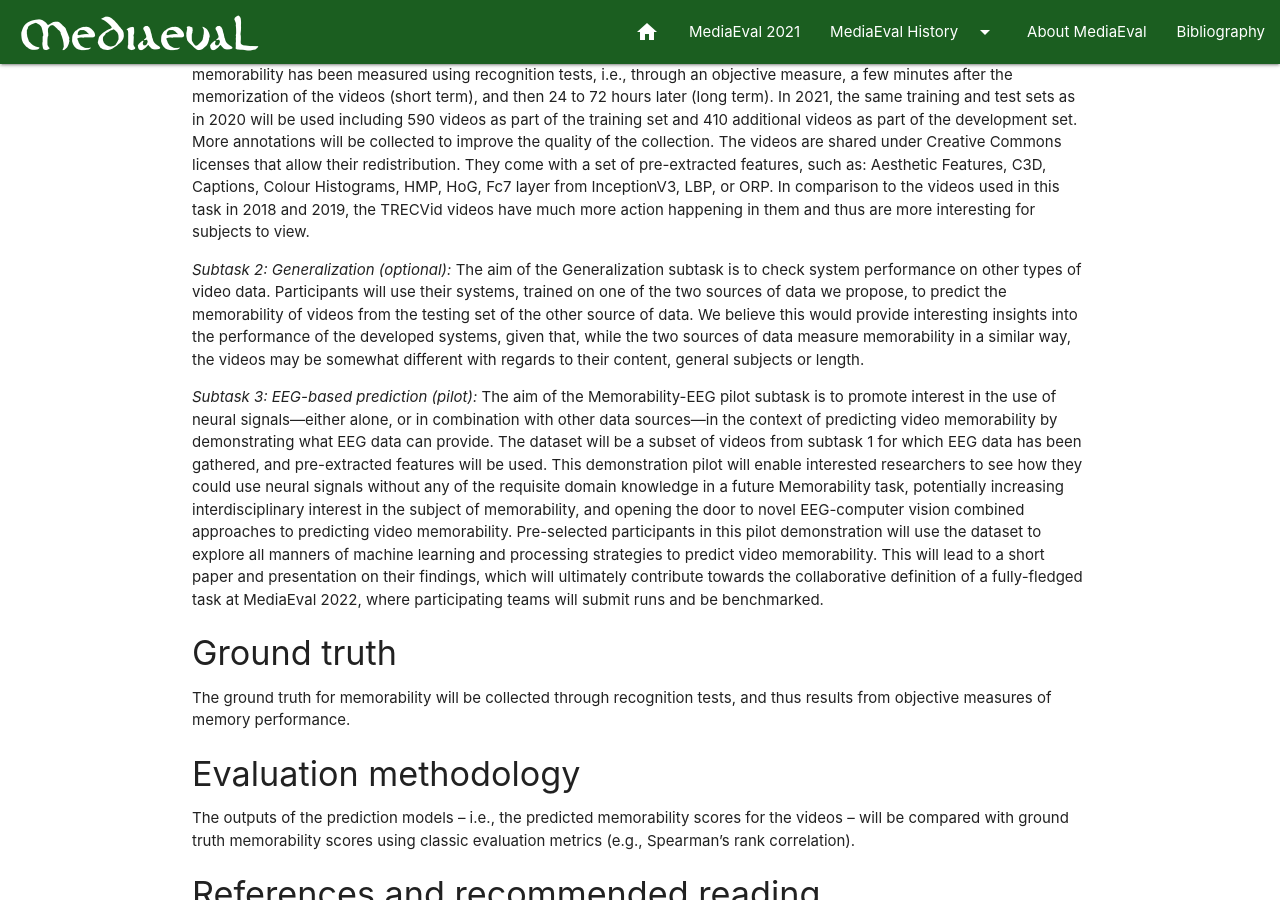
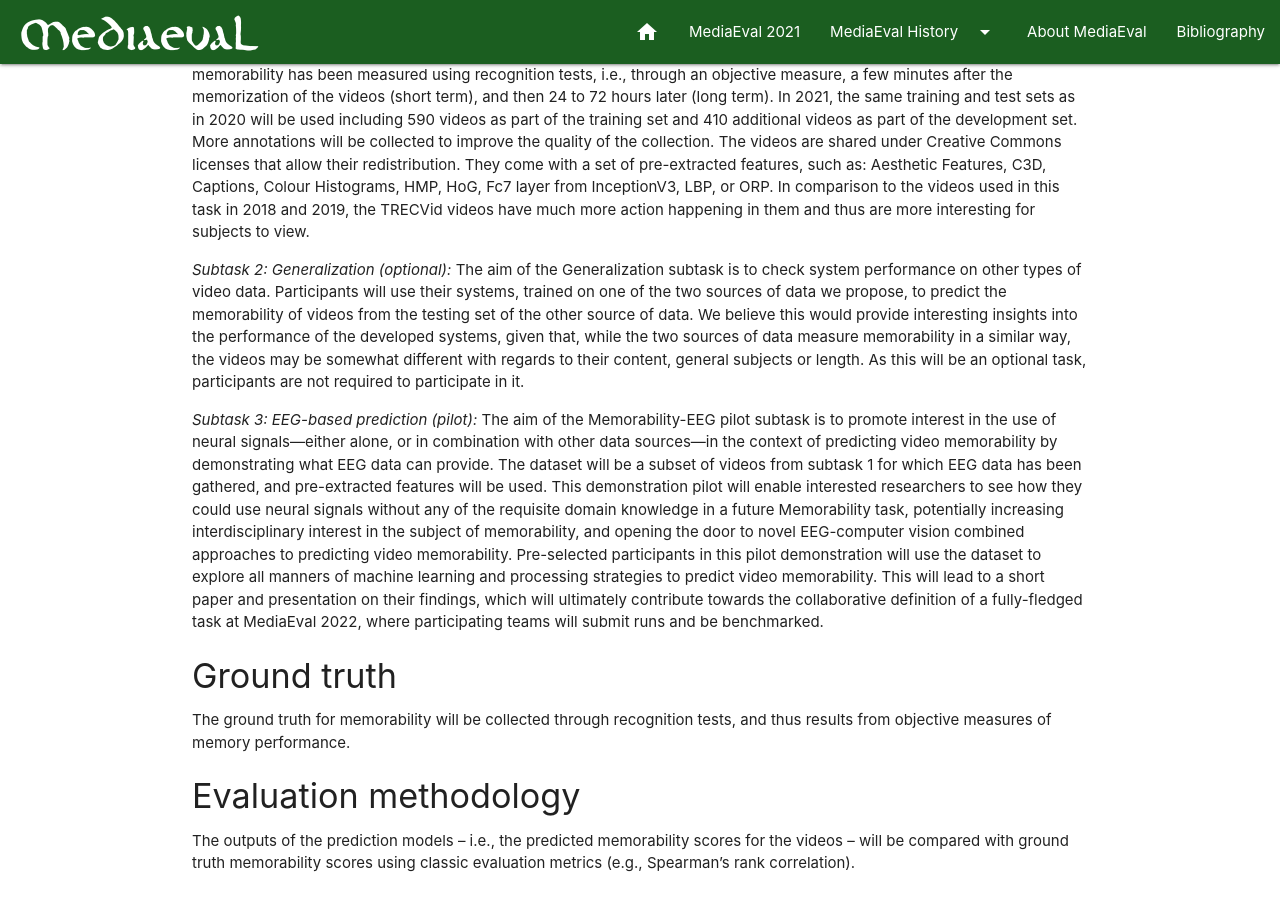
Before and after one commit to multimediaeval/multimediaeval.github.io, a Jekyll site: the page built from _editions/2021/tasks/memorability.md, in a window 1280 px wide and 900 px high, scrolled down 1250 px. Built offline with Jekyll 4.4.1, drawn with Linux system fonts in a browser that asks for light colours.

Commit message:
Update memorability.md

```diff
--- a/_editions/2021/tasks/memorability.md
+++ b/_editions/2021/tasks/memorability.md
@@ -43,7 +43,7 @@ Apart from traditional video information like metadata and extracted visual feat
 
 *Subtask 1: Video-based prediction:* Data is a subset of a collection consisting of 1,500 short videos retrieved from TRECVid. Each video consists of a coherent unit in terms of meaning and is associated with two scores of memorability that refer to its probability to be remembered after two different durations of memory retention. Similar to previous editions of the task [6], memorability has been measured using recognition tests, i.e., through an objective measure, a few minutes after the memorization of the videos (short term), and then 24 to 72 hours later (long term). In 2021, the same training and test sets as in 2020 will be used  including 590 videos as part of the training set and 410 additional videos as part of the development set. More annotations will be collected to improve the quality of the collection. The videos are shared under Creative Commons licenses that allow their redistribution. They come with a set of pre-extracted features, such as: Aesthetic Features, C3D, Captions, Colour Histograms, HMP, HoG, Fc7 layer from InceptionV3, LBP, or ORP.  In comparison to the videos used in this task in 2018 and 2019, the TRECVid videos have much more action happening in them and thus are more interesting for subjects to view.
 
-*Subtask 2: Generalization (optional):* The aim of the Generalization subtask is to check system performance on other types of video data. Participants will use their systems, trained on one of the two sources of data we propose, to predict the memorability of videos from the testing set of the other source of data. We believe this would provide interesting insights into the performance of the developed systems, given that, while the two sources of data measure memorability in a similar way, the videos may be somewhat different with regards to their content, general subjects or length.
+*Subtask 2: Generalization (optional):* The aim of the Generalization subtask is to check system performance on other types of video data. Participants will use their systems, trained on one of the two sources of data we propose, to predict the memorability of videos from the testing set of the other source of data. We believe this would provide interesting insights into the performance of the developed systems, given that, while the two sources of data measure memorability in a similar way, the videos may be somewhat different with regards to their content, general subjects or length. As this will be an optional task, participants are not required to participate in it.
 
 *Subtask 3: EEG-based prediction (pilot):* The aim of the Memorability-EEG pilot subtask is to promote interest in the use of neural signals—either alone, or in combination with other data sources—in the context of predicting video memorability by demonstrating what EEG data can provide. The dataset will be a subset of videos from subtask 1 for which EEG data has been gathered, and pre-extracted features will be used. This demonstration pilot will enable interested researchers to see how they could use neural signals without any of the requisite domain knowledge in a future Memorability task, potentially increasing interdisciplinary interest in the subject of memorability, and opening the door to novel EEG-computer vision combined approaches to predicting video memorability. Pre-selected participants in this pilot demonstration will use the dataset to explore all manners of machine learning and processing strategies to predict video memorability. This will lead to a short paper and presentation on their findings, which will ultimately contribute towards the collaborative definition of a fully-fledged task at MediaEval 2022, where participating teams will submit runs and be benchmarked.
 
```
